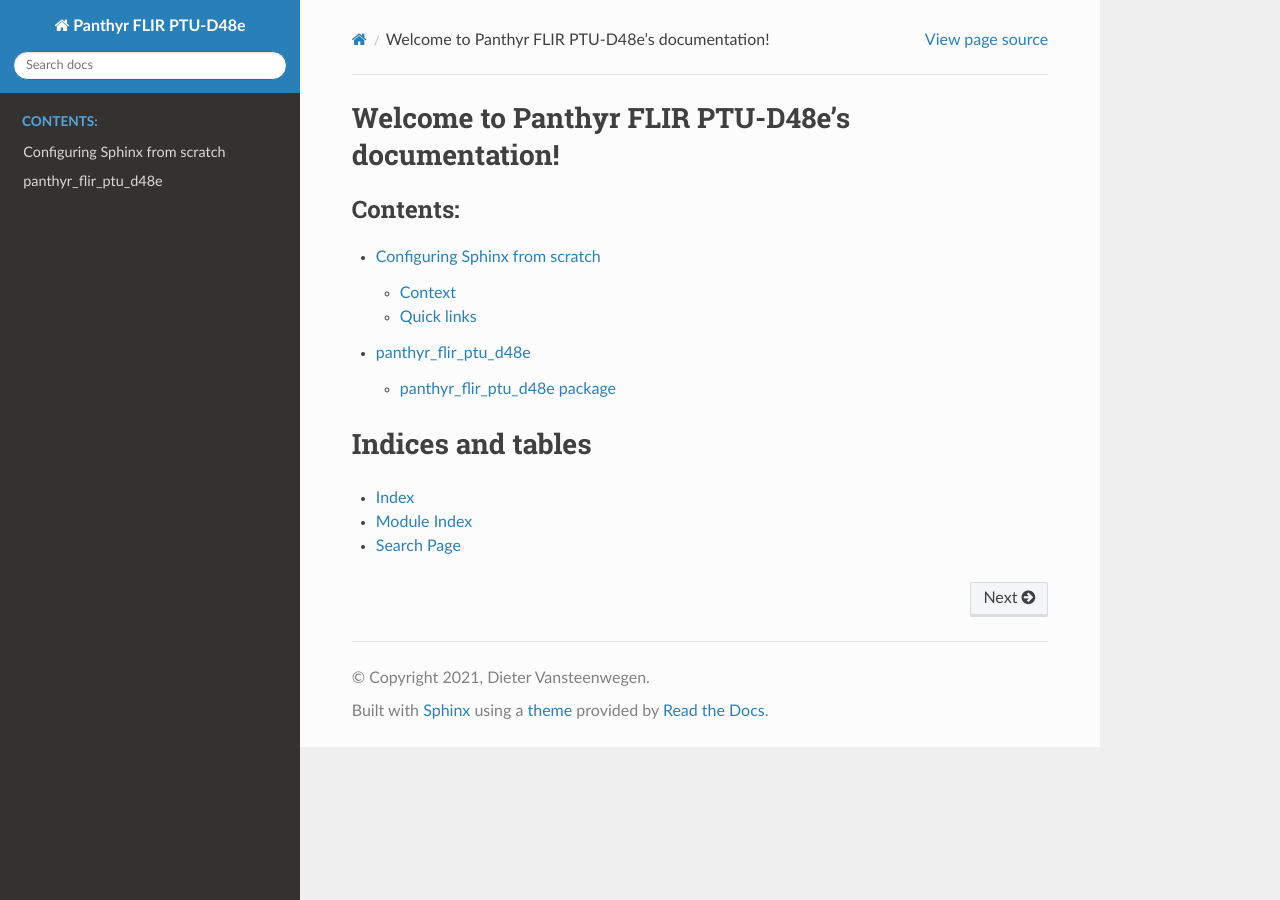
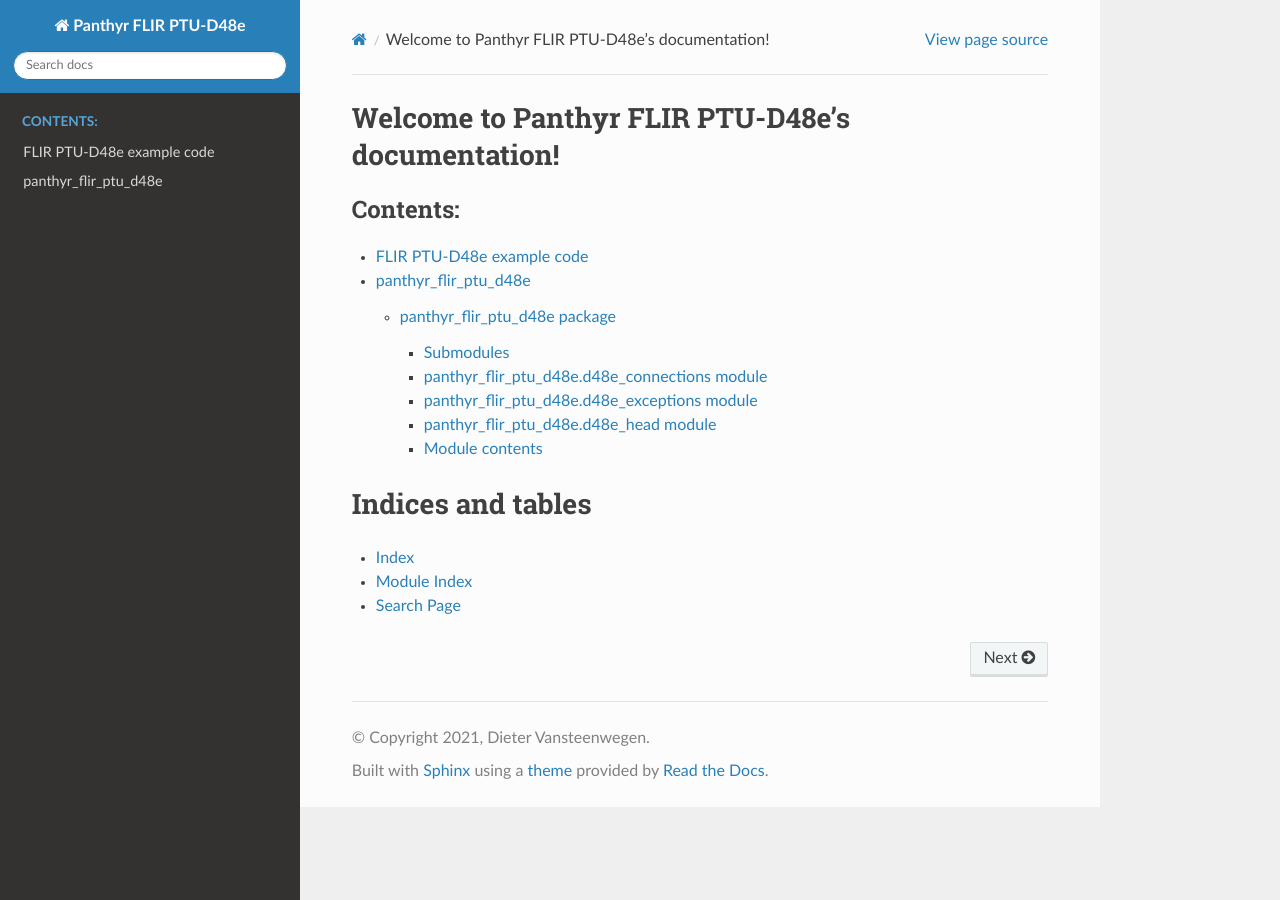
Before and after one commit to Panthyr/panthyr_flir_ptu_d48e, a Sphinx documentation site: the page built from docs/source/index.rst, in a window 1280 px wide. Built offline with Sphinx 7.4.7 and the Read the Docs theme 2.0.0, drawn with Linux system fonts in a browser that asks for light colours.

Commit message:
- Added usage - update modules to reflect renamed files

```diff
--- /dev/null
+++ b/docs/modules.rst
@@ -0,0 +1,5 @@
+2
+=
+
+.. toctree::
+   :maxdepth: 4
--- a/docs/source/index.rst
+++ b/docs/source/index.rst
@@ -2,10 +2,10 @@
 =================================================
 
 .. toctree::
-   :maxdepth: 2
+   :maxdepth: 3
    :caption: Contents:
 
-   context
+   usage
 
    modules
 
--- a/docs/source/panthyr_flir_ptu_d48e.rst
+++ b/docs/source/panthyr_flir_ptu_d48e.rst
@@ -4,18 +4,26 @@
 Submodules
 ----------
 
-panthyr\_flir\_ptu\_d48e.flir\_ptu\_d48e module
------------------------------------------------
+panthyr\_flir\_ptu\_d48e.d48e\_connections module
+-------------------------------------------------
 
-.. automodule:: panthyr_flir_ptu_d48e.flir_ptu_d48e
+.. automodule:: panthyr_flir_ptu_d48e.d48e_connections
    :members:
    :undoc-members:
    :show-inheritance:
 
-panthyr\_flir\_ptu\_d48e.flir\_ptu\_d48e\_connections module
-------------------------------------------------------------
+panthyr\_flir\_ptu\_d48e.d48e\_exceptions module
+------------------------------------------------
 
-.. automodule:: panthyr_flir_ptu_d48e.flir_ptu_d48e_connections
+.. automodule:: panthyr_flir_ptu_d48e.d48e_exceptions
+   :members:
+   :undoc-members:
+   :show-inheritance:
+
+panthyr\_flir\_ptu\_d48e.d48e\_head module
+------------------------------------------
+
+.. automodule:: panthyr_flir_ptu_d48e.d48e_head
    :members:
    :undoc-members:
    :show-inheritance:
--- /dev/null
+++ b/docs/source/usage.rst
@@ -0,0 +1,33 @@
+===============================
+FLIR PTU-D48e example code
+===============================
+
+Example code:
+
+.. code:: python
+
+    >>> from panthyr_flir_ptu_d48e.d48e_connections import PTHeadIPConnection
+    >>> from panthyr_flir_ptu_d48e.d48e_head import PTHead
+
+    >>> p = PTHeadIPConnection(ip = '192.168.100.190')
+    >>> h = PTHead(p, has_slipring = False, do_reset = True)
+
+    >>> h.initialize()
+    True
+
+    >>> h.send_cmd('PP4002')  # move pan to position 4002
+    >>> h.send_query('PP')  # query pan position
+    '4002'
+    >>> h.send_cmd('TP-1350')  # move tilt to position -1350
+    >>> h.current_pos()  # query head position
+    ['4002', '-1350']
+
+    >>> h.move_pos_deg(-90,30)
+    >>> h.current_pos()  # query head position in steps
+    [-14000, 9333]
+    >>> h.current_pos_deg()  # query head position in degrees
+    [-90.0, 30.0]
+
+
+    >>> h.show_parameters()  # show voltage and temperature at body and axis
+    {'voltage': '13.2', 'temp_head': 25.6, 'temp_pan': 23.9, 'temp_tilt': 26.1}
```
